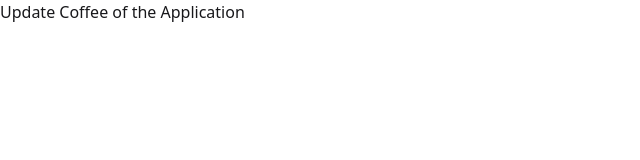
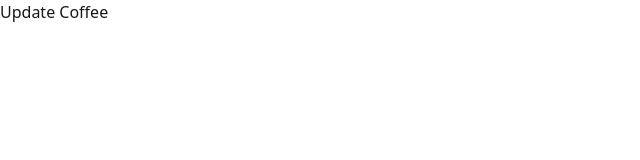
Before and after one commit to Rahaman-Atikur/Coffee_Central_UK_Client, a React (Vite) app: page /updateCoffee/1 in a window 1280 px wide. Shown: the top 160 px of the page, without its empty margins (0-640 px from the left). Built offline with nearby package versions, Linux system fonts and the light colour scheme.

Commit message:
Updated Coffee

```diff
--- a/src/Components/CoffeeCard.jsx
+++ b/src/Components/CoffeeCard.jsx
@@ -79,7 +79,7 @@ const CoffeeCard = ({ coffee }) => {
                         <button className='btn join-item'>Show</button>
                     </Link>
                     <Link to={`/updateCoffee/${_id}`}>
-                        <button className='btn join-item'>Edit</button>
+                        <button className='btn join-item'>Update</button>
                     </Link>
                     <h2 className="card-title">{name}</h2>
                     <p>price:{price}</p>
--- a/src/Components/UpdateCoffee.jsx
+++ b/src/Components/UpdateCoffee.jsx
@@ -3,7 +3,7 @@ import React from 'react';
 const UpdateCoffee = () => {
     return (
         <div>
-            <h2>Update Coffee of the Application</h2>
+            <h2>Update Coffee</h2>
         </div>
     );
 };
```
